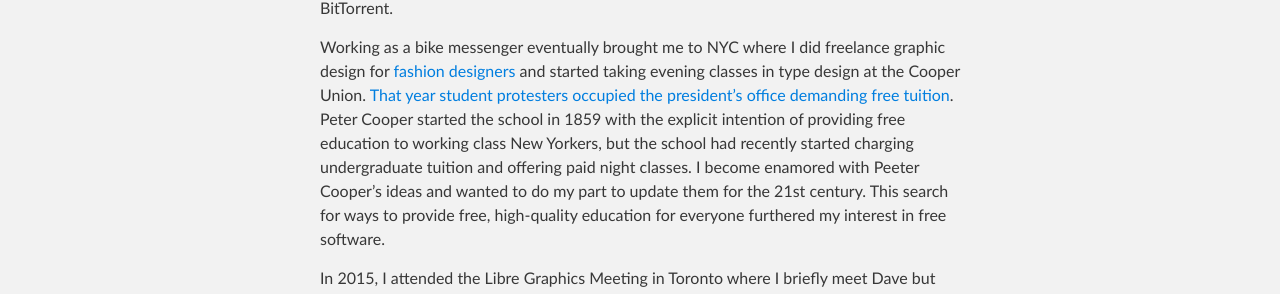
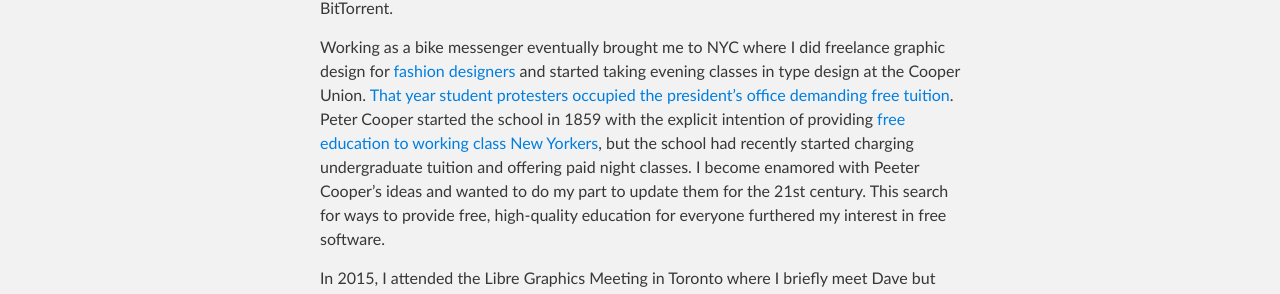
Before and after one commit to sugarlabs/edit-fonts-activity, a Jekyll site: the page built from profiles/eli-heuer.md, in a window 1280 px wide. Shown: the part 1428-1722 px from the top of the page. Built offline with Jekyll 4.4.1, drawn with Linux system fonts in a browser that asks for light colours; part of the change alters nothing that is shown.

```diff
--- a/profiles/eli-heuer.md
+++ b/profiles/eli-heuer.md
@@ -17,7 +17,7 @@ I left the game industry for a short career as a bike messenger and delivery cyc
 
 Without enrolling I just started showing up at every event I could at the University of Washington visual communication department. Here I was given a USB thumb drive that contained a massive collection of high-quality typefaces with wonderful OpenType features I hadn't seen before with my previous collection of pirated fonts I had downloaded through BitTorrent.
 
-Working as a bike messenger eventually brought me to NYC where I did freelance graphic design for [fashion designers](https://vimeo.com/120125747) and started taking evening classes in type design at the Cooper Union. [That year student protesters occupied the president's office demanding free tuition](https://en.wikipedia.org/wiki/Cooper_Union_financial_crisis_and_tuition_protests). Peter Cooper started the school in 1859 with the explicit intention of providing free education to working class New Yorkers, but the school had recently started charging undergraduate tuition and offering paid night classes. I become enamored with Peeter Cooper's ideas and wanted to do my part to update them for the 21st century. This search for ways to provide free, high-quality education for everyone furthered my interest in free software.
+Working as a bike messenger eventually brought me to NYC where I did freelance graphic design for [fashion designers](https://vimeo.com/120125747) and started taking evening classes in type design at the Cooper Union. [That year student protesters occupied the president's office demanding free tuition](https://en.wikipedia.org/wiki/Cooper_Union_financial_crisis_and_tuition_protests). Peter Cooper started the school in 1859 with the explicit intention of providing [free education to working class New Yorkers](https://www.youtube.com/watch?v=3_1jHHKekMw), but the school had recently started charging undergraduate tuition and offering paid night classes. I become enamored with Peeter Cooper's ideas and wanted to do my part to update them for the 21st century. This search for ways to provide free, high-quality education for everyone furthered my interest in free software.
 
 In 2015, I attended the Libre Graphics Meeting in Toronto where I briefly meet Dave but spent lots of time talking to Peter Sikking who was working on the Metapolator project. In early 2016 I was doing animation with Python and DrawBot and connected with dave over Twitter and eventually got involved with building this font editor.
 
```
